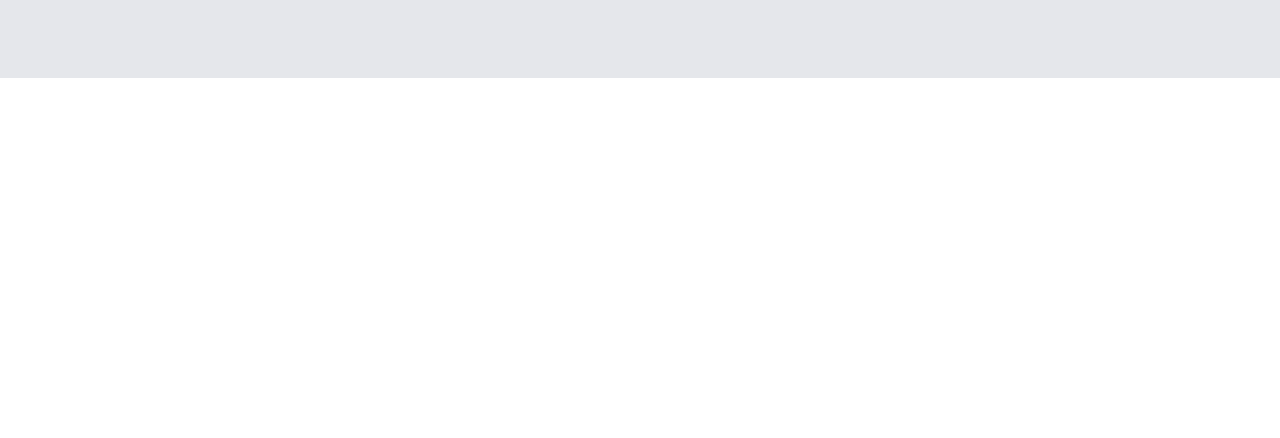
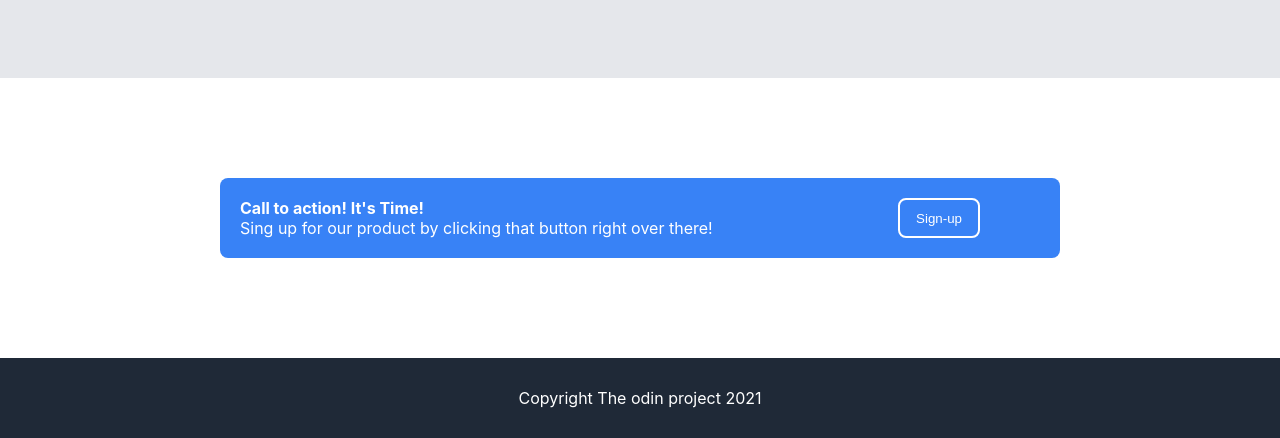
Before and after one commit to wriver0s/landing-page, a plain HTML site: page index.html in a window 1280 px wide. Shown: the part 1320-1758 px from the top of the page. Before the commit the page ends 1398 px from the top, so only its background shows below. Drawn offline with Linux system fonts and the light colour scheme.

Commit message:
terminado footer

```diff
--- a/index.html
+++ b/index.html
@@ -67,5 +67,19 @@
         </div>
     </div>
 
+    <div class="container4">
+        <div class="modal">
+            <div class="left-text">
+                <div class="mtitle">Call to action! It's Time!</div>
+                <div class="mtext">Sing up for our product by clicking that button right over there!</div>
+            </div>
+            <button class="button2">Sign-up</button>
+        </div>
+    </div>
+
+    <div class="footer">
+        Copyright The odin project 2021
+    </div>
+
 </body>
 </html>
--- a/style.css
+++ b/style.css
@@ -113,3 +113,34 @@ button.button1 {
     font-size: 20px;
     font-style: normal;
 }
+.container4{
+    display: flex;
+    padding: 100px;
+    justify-content: center;
+    align-items: center;
+}
+.modal{
+    background: #3882f6;
+    border-radius: 8px;
+    padding: 20px;
+    width: 800px;
+    color: white;
+    display: flex;
+    justify-content: space-between;
+}
+
+.button2{
+    margin-right: 60px;
+    background-color: #3882f6;
+    color: white;
+    border: 2px solid white;
+}
+.mtitle{
+    font-weight: bolder;
+}
+.footer{
+    background: #1F2937;
+    color: white;
+    padding: 30px;
+    text-align: center;
+}
```
